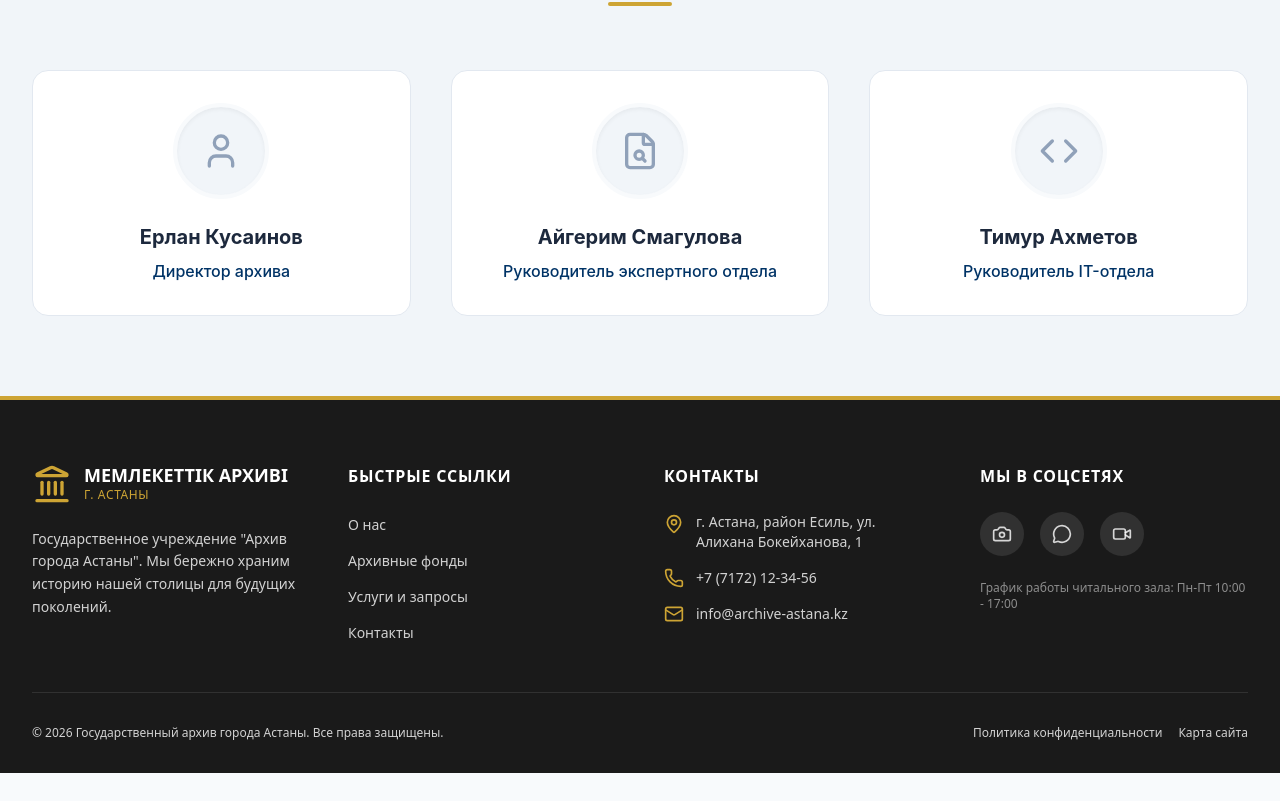
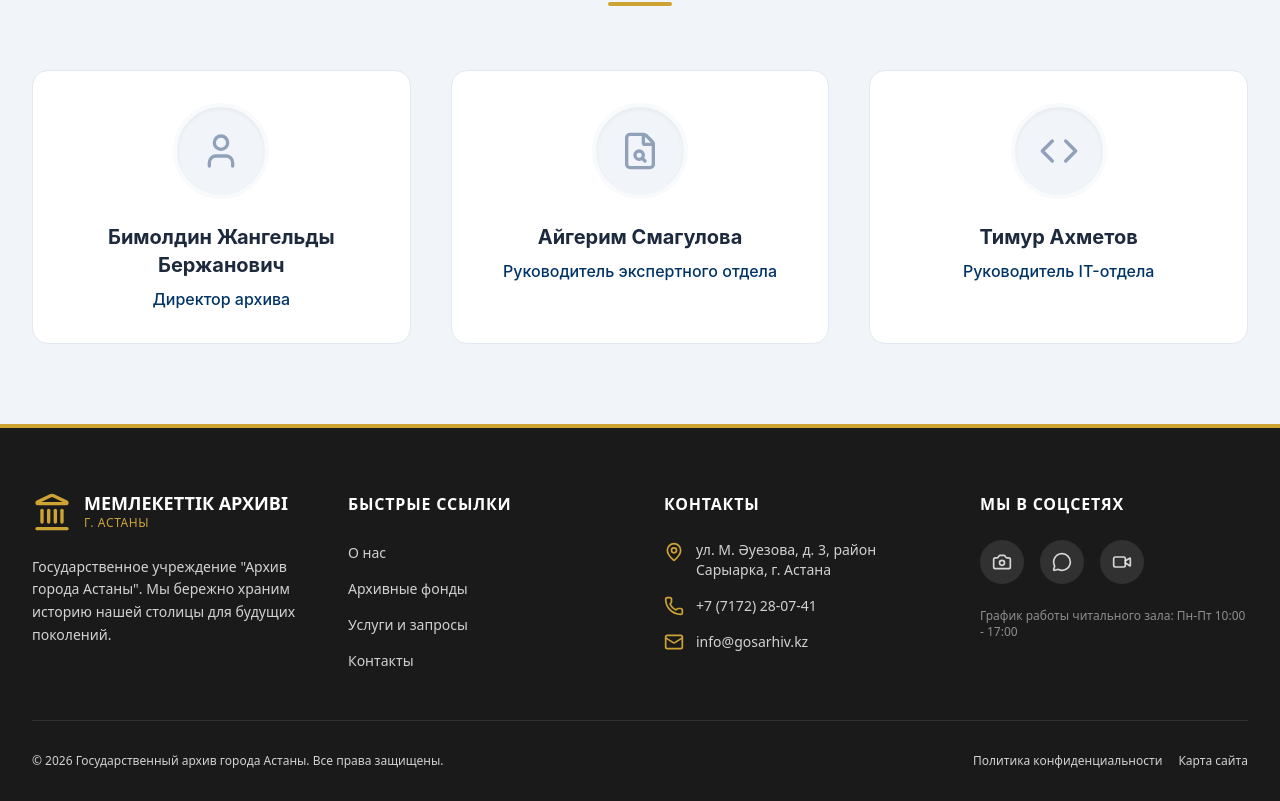
Before and after one commit to meizu9255-blip/astana-archive-project, a React (Vite) app: page /about in a window 1280 px wide. Shown: the part 1870-2671 px from the top of the page. Before the commit the page ends 2643 px from the top, so only its background shows below. Built offline with nearby package versions, Linux system fonts and the light colour scheme.

Commit message:
fix: updated contact information across all pages

```diff
--- a/src/components/Footer.jsx
+++ b/src/components/Footer.jsx
@@ -39,15 +39,15 @@
             <ul className="space-y-4 text-sm">
               <li className="flex items-start space-x-3">
                 <MapPin className="h-5 w-5 text-brand-gold shrink-0 mt-0.5" />
-                <span>г. Астана, район Есиль, ул. Алихана Бокейханова, 1</span>
+                <span>{t.contacts.addressVal}</span>
               </li>
               <li className="flex items-center space-x-3">
                 <Phone className="h-5 w-5 text-brand-gold shrink-0" />
-                <span>+7 (7172) 12-34-56</span>
+                <span>{t.contacts.phoneVal}</span>
               </li>
               <li className="flex items-center space-x-3">
                 <Mail className="h-5 w-5 text-brand-gold shrink-0" />
-                <span>info@archive-astana.kz</span>
+                <span>{t.contacts.emailVal}</span>
               </li>
             </ul>
           </div>
--- a/src/data.js
+++ b/src/data.js
@@ -221,10 +221,19 @@
       title: 'Контакты',
       desc: 'Свяжитесь с нами удобным для вас способом. Мы всегда готовы ответить на ваши вопросы.',
       infoTitle: 'Контактная информация',
-      addressLabel: 'Адрес',
-      addressVal: 'г. Астана, район Есиль, ул. Алихана Бокейханова, 1',
-      phoneLabel: 'Телефон',
+      addressLabel: 'Главный офис',
+      addressVal: 'ул. М. Әуезова, д. 3, район Сарыарка, г. Астана',
+      phoneLabel: 'Телефон приемной',
+      phoneVal: '+7 (7172) 28-07-41',
       emailLabel: 'Email',
+      emailVal: 'info@gosarhiv.kz',
+      branchesTitle: 'Дополнительные адреса',
+      branch1Label: 'Служба комплектования',
+      branch1Val: 'ул. С. Сейфуллина, 56/2',
+      branch2Label: 'Служба научно-исследовательской работы',
+      branch2Val: 'ул. Калдаякова, 13',
+      techSupportLabel: 'Техническая поддержка (IT)',
+      techSupportVal: 'info@gosarhiv.kz (с пометкой "Техническая поддержка")',
       scheduleLabel: 'Режим работы',
       scheduleVal: 'Пн-Пт: 09:00 - 18:00 (Обед 13:00-14:00)',
       feedbackTitle: 'Обратная связь',
@@ -431,10 +440,19 @@
       title: 'Байланыс',
       desc: 'Өзіңізге ыңғайлы тәсілмен бізбен байланысыңыз. Біз сіздің сұрақтарыңызға жауап беруге әрқашан дайынбыз.',
       infoTitle: 'Байланыс ақпараты',
-      addressLabel: 'Мекен-жай',
-      addressVal: 'Астана қ., Есіл ауданы, Әлихан Бөкейханов көш., 1',
-      phoneLabel: 'Телефон',
+      addressLabel: 'Бас кеңсе',
+      addressVal: 'Астана қ., Сарыарқа ауданы, М. Әуезов көш., 3 үй',
+      phoneLabel: 'Қабылдау телефоны',
+      phoneVal: '+7 (7172) 28-07-41',
       emailLabel: 'Email',
+      emailVal: 'info@gosarhiv.kz',
+      branchesTitle: 'Қосымша мекенжайлар',
+      branch1Label: 'Жинақтау қызметі',
+      branch1Val: 'С. Сейфуллин көш., 56/2',
+      branch2Label: 'Ғылыми-зерттеу жұмысы қызметі',
+      branch2Val: 'Қалдаяқов көш., 13',
+      techSupportLabel: 'Техникалық қолдау (IT)',
+      techSupportVal: 'info@gosarhiv.kz ("Техникалық қолдау" белгісімен)',
       scheduleLabel: 'Жұмыс режимі',
       scheduleVal: 'Дс-Жм: 09:00 - 18:00 (Түскі ас 13:00-14:00)',
       feedbackTitle: 'Кері байланыс',
--- a/src/pages/About.jsx
+++ b/src/pages/About.jsx
@@ -10,7 +10,7 @@
 ];
 
 const team = [
-  { id: 1, name: 'Ерлан Кусаинов', role_ru: 'Директор архива', role_kz: 'Мұрағат директоры', icon: User },
+  { id: 1, name: 'Бимолдин Жангельды Бержанович', role_ru: 'Директор архива', role_kz: 'Мұрағат директоры', icon: User },
   { id: 2, name: 'Айгерим Смагулова', role_ru: 'Руководитель экспертного отдела', role_kz: 'Сарапшылар бөлімінің басшысы', icon: FileSearch },
   { id: 3, name: 'Тимур Ахметов', role_ru: 'Руководитель IT-отдела', role_kz: 'IT-бөлімінің басшысы', icon: Code }
 ];
--- a/src/pages/Contacts.jsx
+++ b/src/pages/Contacts.jsx
@@ -46,14 +46,14 @@
                 <div className="bg-brand-blue/10 dark:bg-slate-700 p-3 rounded-xl shrink-0"><Phone className="text-brand-blue dark:text-brand-cyan w-6 h-6" /></div>
                 <div>
                   <h4 className="font-bold text-slate-800 dark:text-slate-200">{c.phoneLabel}</h4>
-                  <p className="text-slate-600 dark:text-slate-400 mt-1">+7 (7172) 12-34-56</p>
+                  <p className="text-slate-600 dark:text-slate-400 mt-1">{c.phoneVal}</p>
                 </div>
               </div>
               <div className="flex items-start space-x-4">
                 <div className="bg-brand-blue/10 dark:bg-slate-700 p-3 rounded-xl shrink-0"><Mail className="text-brand-blue dark:text-brand-cyan w-6 h-6" /></div>
                 <div>
                   <h4 className="font-bold text-slate-800 dark:text-slate-200">{c.emailLabel}</h4>
-                  <p className="text-slate-600 dark:text-slate-400 mt-1">info@archive-astana.kz</p>
+                  <p className="text-slate-600 dark:text-slate-400 mt-1">{c.emailVal}</p>
                 </div>
               </div>
               <div className="flex items-start space-x-4">
@@ -61,6 +61,36 @@
                 <div>
                   <h4 className="font-bold text-slate-800 dark:text-slate-200">{c.scheduleLabel}</h4>
                   <p className="text-slate-600 dark:text-slate-400 mt-1">{c.scheduleVal}</p>
+                </div>
+              </div>
+
+              <div className="pt-6 border-t border-slate-200 dark:border-slate-700 mt-6">
+                <h4 className="font-bold text-lg text-slate-800 dark:text-slate-100 mb-4">{c.branchesTitle}</h4>
+                <div className="space-y-4">
+                  <div className="flex items-start space-x-3">
+                    <MapPin className="text-brand-gold w-5 h-5 shrink-0 mt-0.5" />
+                    <div>
+                      <span className="block font-semibold text-slate-700 dark:text-slate-300">{c.branch1Label}</span>
+                      <span className="text-sm text-slate-500 dark:text-slate-400">{c.branch1Val}</span>
+                    </div>
+                  </div>
+                  <div className="flex items-start space-x-3">
+                    <MapPin className="text-brand-gold w-5 h-5 shrink-0 mt-0.5" />
+                    <div>
+                      <span className="block font-semibold text-slate-700 dark:text-slate-300">{c.branch2Label}</span>
+                      <span className="text-sm text-slate-500 dark:text-slate-400">{c.branch2Val}</span>
+                    </div>
+                  </div>
+                </div>
+              </div>
+
+              <div className="pt-6 border-t border-slate-200 dark:border-slate-700 mt-6">
+                <div className="flex items-start space-x-3">
+                  <Mail className="text-brand-blue dark:text-brand-cyan w-5 h-5 shrink-0 mt-0.5" />
+                  <div>
+                    <span className="block font-semibold text-slate-700 dark:text-slate-300">{c.techSupportLabel}</span>
+                    <span className="text-sm text-slate-500 dark:text-slate-400">{c.techSupportVal}</span>
+                  </div>
                 </div>
               </div>
             </div>
```
